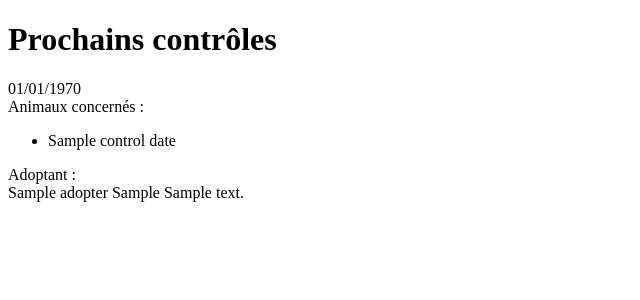
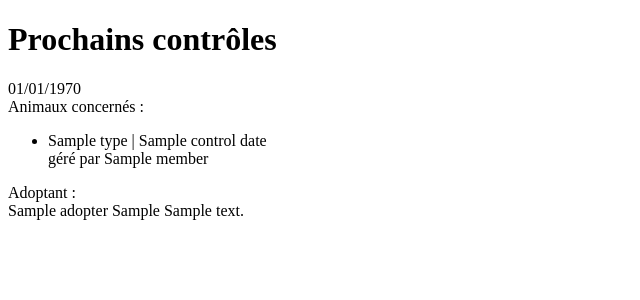
Before and after one commit to aubrian-ecv/petflix, a Symfony app: template templates/next_check/index.html.twig in a window 1280 px wide. Shown: the part 185-485 px from the top of the page, without its empty margins (0-640 px from the left). Run offline with Twig, Linux system fonts and the light colour scheme; the template is opened without the code that fills it: most values are stand-ins (such as "Sample title", 1, 10 or a date in 2020); some libraries are stand-ins or nearby versions.

Commit message:
:sparkles: Refactor index.html.twig to display pet type, name, and managing member in next check section

```diff
--- a/templates/next_check/index.html.twig
+++ b/templates/next_check/index.html.twig
@@ -15,9 +15,9 @@
                     </div>
                     <div>
                         <span class="font-bold">Animaux concernés :</span>
-                        <ul class="list-disc list-inside">
+                        <ul class="list-disc list-inside space-y-4">
                             {% for pet in control.control_dates[date] %}
-                                <li>{{ pet.name }}</li>
+                                <li>{{ pet.type.label }} | <span class="font-medium">{{ pet.name }}</span> <br /> géré par {{ pet.video.member.name }}</li>
                             {% endfor %}
                         <ul>
                     </div>
```
